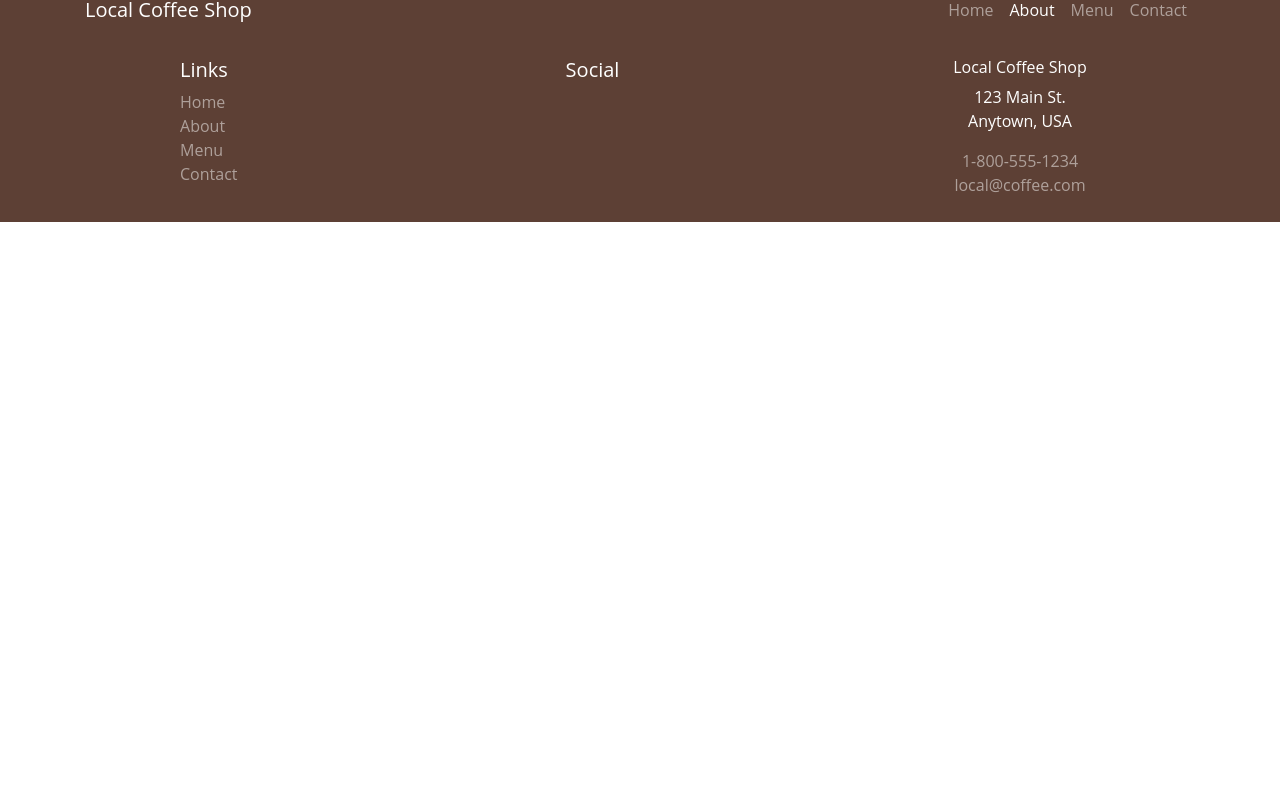
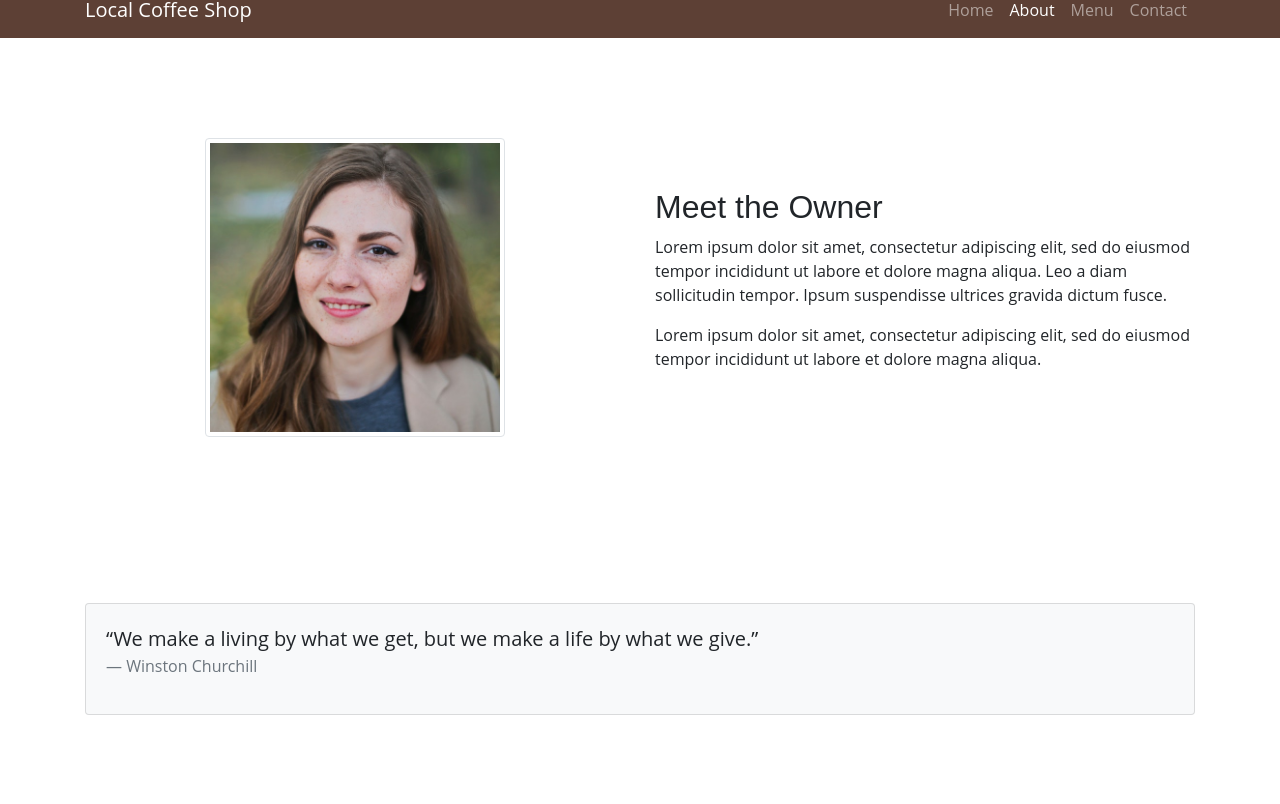
Before and after one commit to smoore424/Local-Coffee, a React (Create React App) app: page /about in a window 1280 px wide. Shown: the part 536-1340 px from the top of the page. Before the commit the page ends 800 px from the top, so only its background shows below. Built offline with nearby package versions, Linux system fonts and the light colour scheme; the HTML template or start-up script is replaced by a standard one.

Commit message:
About Component

```diff
--- a/src/components/AboutComponent.js
+++ b/src/components/AboutComponent.js
@@ -1 +1,38 @@
 import React, { Component } from 'react';
+
+class About extends Component {
+    render() {
+        return (
+            <div className="container">
+                <div className="row row-content">
+                    <div className="col col-md-6 text-center">
+                        <img className="body-img img-thumbnail" src="/assets/images/owner.jpg" alt="the owner" width="300px" />
+                    </div>
+
+                    <div className="col-12 col-md-6 align-self-center">
+                        <h2>Meet the Owner</h2>
+                        <p>Lorem ipsum dolor sit amet, consectetur adipiscing elit, sed do eiusmod tempor incididunt ut labore
+                        et dolore magna aliqua. Leo a diam sollicitudin tempor. Ipsum suspendisse ultrices gravida dictum
+                    fusce. </p>
+                        <p>Lorem ipsum dolor sit amet, consectetur adipiscing elit, sed do eiusmod tempor incididunt ut labore
+                    et dolore magna aliqua.</p>
+                    </div>
+                </div>
+
+                <div className="row row-content">
+                    <div className="col-12">
+                        <div className="card bg-light mt-3">
+                            <blockquote className="blockquote card-body">
+                                <p className="mb-0">“We make a living by what we get, but we make a life by what we give.”</p>
+                                <footer className="blockquote-footer">Winston Churchill
+                        </footer>
+                            </blockquote>
+                        </div>
+                    </div>
+                </div>
+            </div>
+        );
+    }
+}
+
+export default About;
--- a/src/components/HeaderComponent.js
+++ b/src/components/HeaderComponent.js
@@ -57,7 +57,7 @@ class Header extends Component {
                     </div>
                 </Navbar>
             </React.Fragment>
-        )
+        );
     }
 }
 
--- a/src/components/HomeComponent.js
+++ b/src/components/HomeComponent.js
@@ -19,7 +19,7 @@ class Home extends Component {
                 </div>
             </div>
         </div>
-        )
+        );
     }
 }
 
--- a/src/components/MainComponent.js
+++ b/src/components/MainComponent.js
@@ -2,6 +2,7 @@ import React, { Component } from 'react';
 import Header from './HeaderComponent';
 import Footer from './FooterComponent';
 import Home from './HomeComponent';
+import About from './AboutComponent'
 import { Switch, Route, Redirect, withRouter } from 'react-router-dom';
 
 
@@ -12,10 +13,11 @@ class Main extends Component {
                 <Header />
                 <Switch>
                     <Route exact path='/home' component={Home} />
+                    <Route exact path='/about' component={About} />
                 </Switch>
                 <Footer />
             </div>
-        )
+        );
     }
 }
 
```
